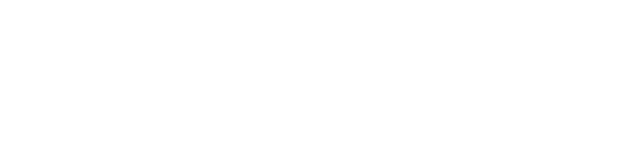
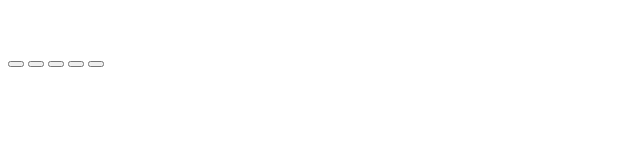
Before and after one commit to KakDealz/Social-links-profile, a plain HTML site: page index.html in a window 1280 px wide. Shown: the full height of the page, 0-640 px from the left. Drawn offline with Linux system fonts and the light colour scheme.

Commit message:
feat: add card structure

```diff
--- a/index.html
+++ b/index.html
@@ -1,12 +1,33 @@
 <!DOCTYPE html>
 <html lang="en">
+
 <head>
     <meta charset="UTF-8">
     <meta name="viewport" content="width=device-width, initial-scale=1.0">
     <title>Social links profile</title>
     <link rel="shortcut icon" type="image/x-icon" href="./images/favicon-32x32.png" />
 </head>
+
 <body>
+    <div class="card">
+        <div class="user_details">
+            <figure>
+                <img src="" alt="">
+                <figcaption></figcaption>
+            </figure>
+            <p></p>
+        </div>
+        <div class="interest">
+            <p></p>
+        </div>
+        <div class="social_media">
+            <button></button>
+            <button></button>
+            <button></button>
+            <button></button>
+            <button></button>
+        </div>
+    </div>
+</body>
 
-</body>
 </html>
```
